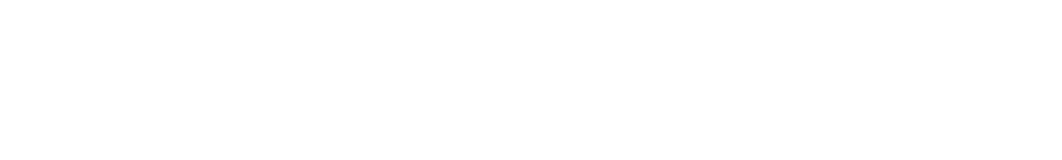
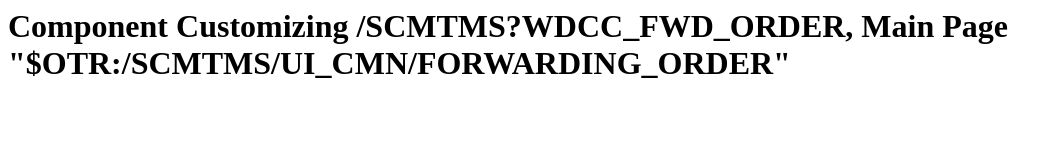
Before and after one commit to turmenaroza/SAP, a plain HTML site: page index.html in a window 1280 px wide. Shown: the whole page, without its empty margins (0-1062 px from the left). Drawn offline with Linux system fonts and the light colour scheme.

Commit message:
add titulo

```diff
--- a/index.html
+++ b/index.html
@@ -5,6 +5,11 @@
     <title>Component Configurator f...</title>
 </head>
 <body>
+    <header>
+        <div id="navbar">
+            <h1 id="titulo">Component Customizing /SCMTMS?WDCC_FWD_ORDER, Main Page "$OTR:/SCMTMS/UI_CMN/FORWARDING_ORDER" </h1>
+        </div>
 
+    </header>
 </body>
 </html>
```
